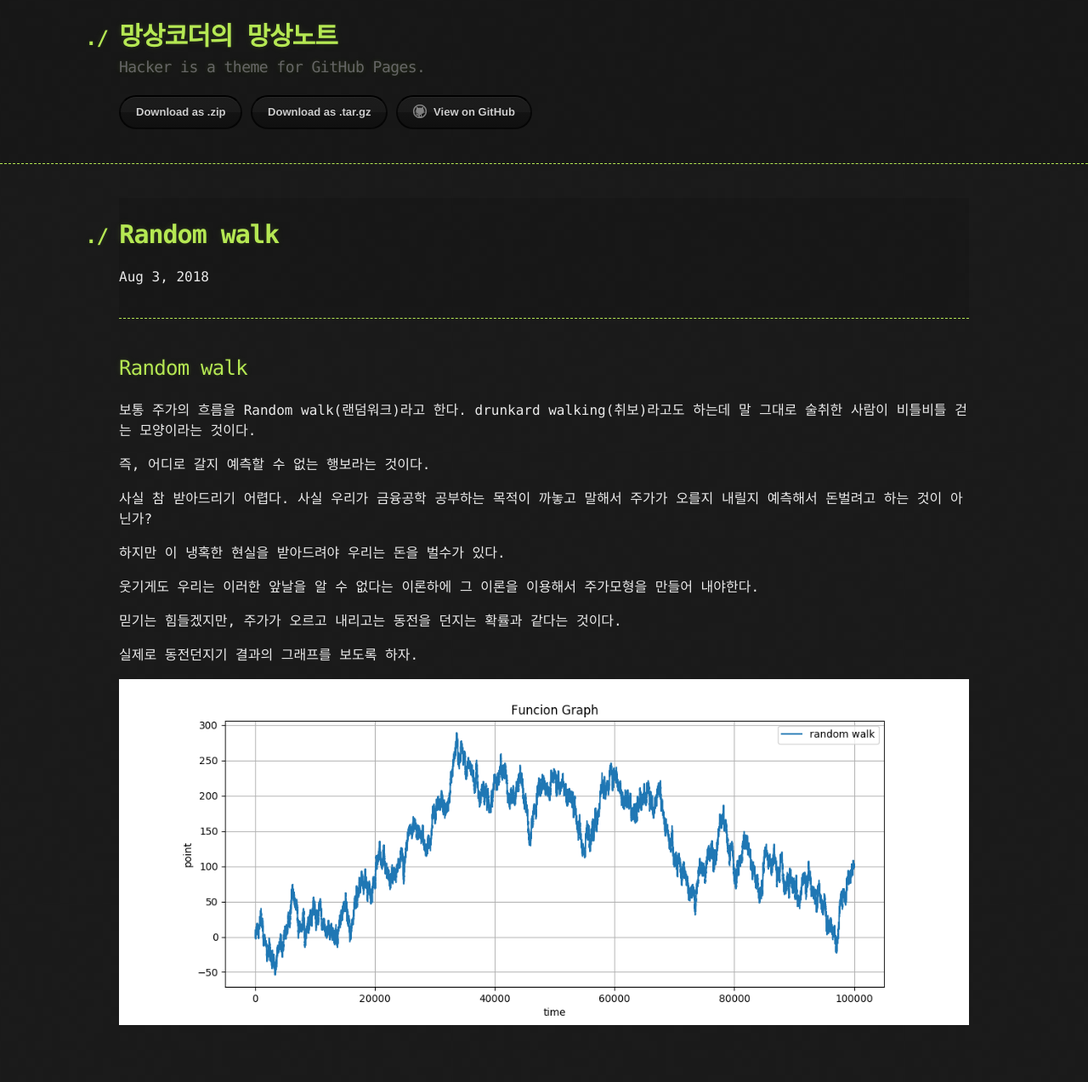
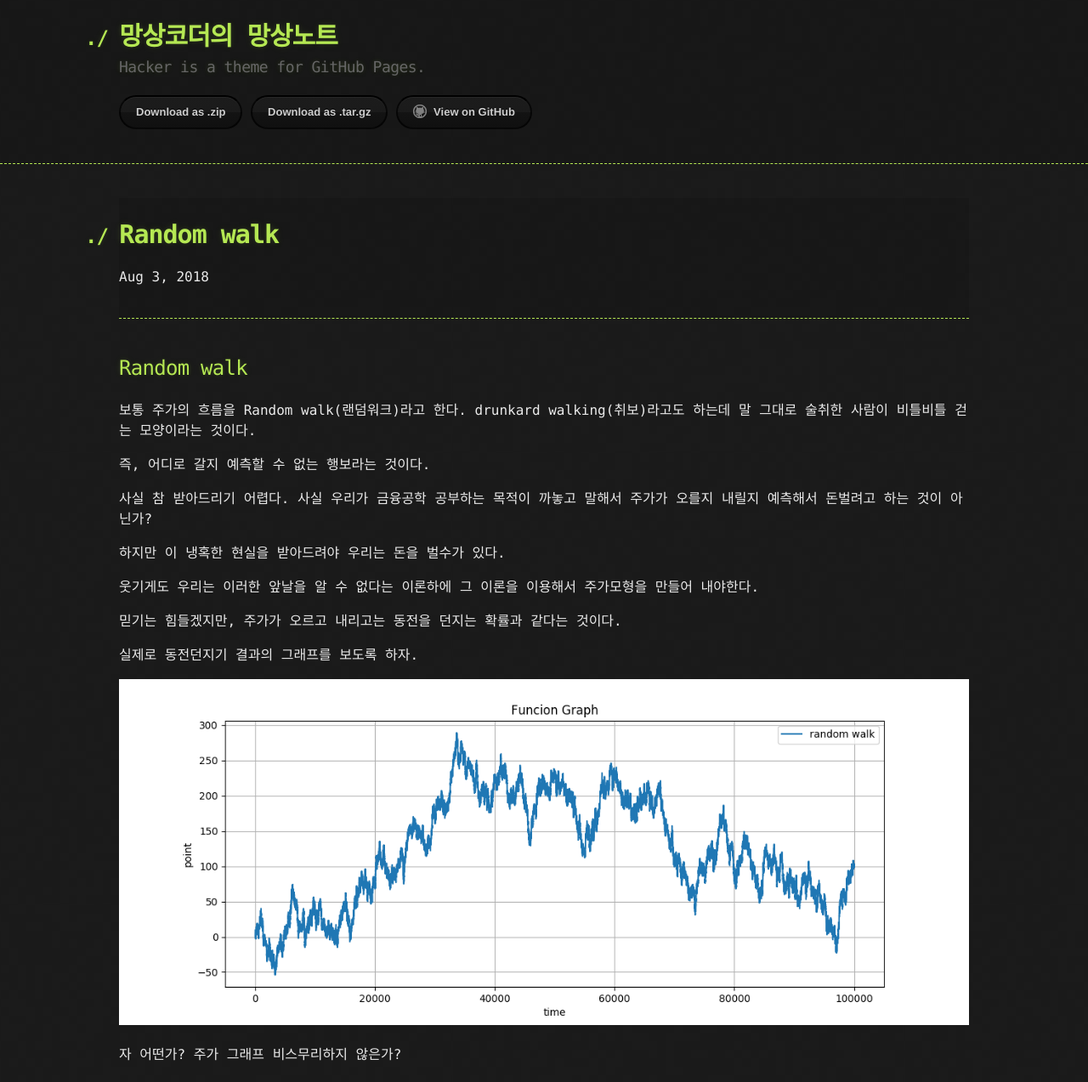
Before and after one commit to kooock/kooock.github.io, a Jekyll site: the page built from _posts/2018-08-03-random_walk.md, in a window 1280 px wide. Shown: the whole page at 85% size. Built offline with Jekyll 4.4.1, drawn with Linux system fonts in a browser that asks for light colours; before the commit the page ends 1233 px from its top, so only the background shows below that.

Commit message:
random walk update

```diff
--- a/_posts/2018-08-03-random_walk.md
+++ b/_posts/2018-08-03-random_walk.md
@@ -28,3 +28,5 @@ drunkard walking(취보)라고도 하는데 말 그대로 술취한 사람이
 
 
 ![useful image]({{ site.url }}/assets/images/random_walk.png)
+
+자 어떤가? 주가 그래프 비스무리하지 않은가?
```
